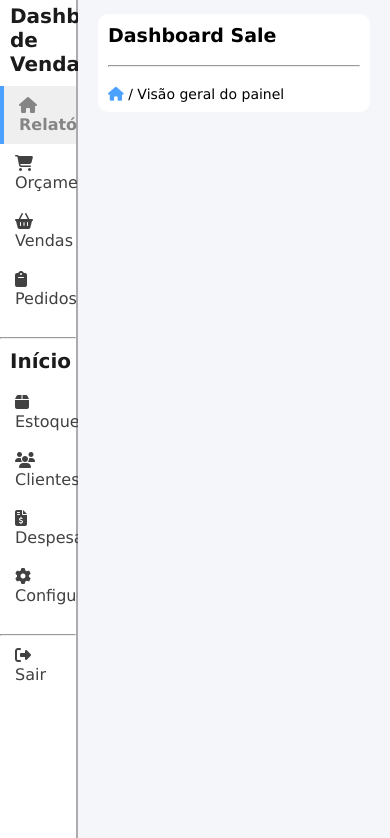
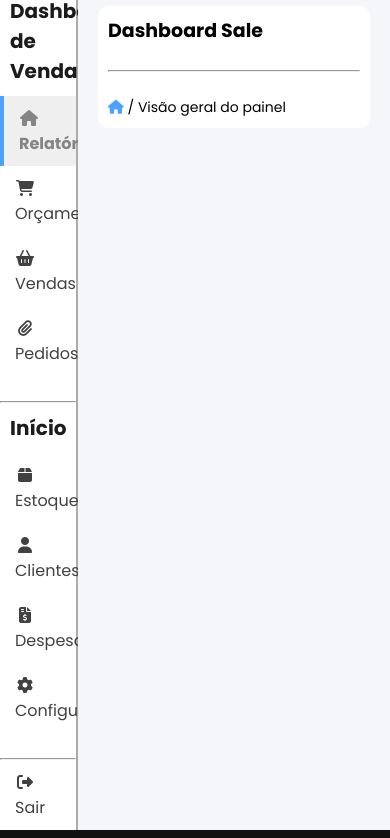
Before and after one commit to leonardo-matheus/Painel-Admin, a plain HTML site: page index.html in a window 390 px wide. Shown: the part 74-912 px from the top of the page. Drawn offline with Linux system fonts and the light colour scheme.

Commit message:
Responsividade da sidebar

```diff
--- a/css/style.css
+++ b/css/style.css
@@ -2,7 +2,7 @@
     margin: 0;
     padding: 0;
     box-sizing: border-box;
-    font-family: Verdana, Geneva, Tahoma, sans-serif;
+    font-family: 'Poppins', sans-serif;
 }
 
 html,body{
@@ -106,7 +106,7 @@ header{
     color: rgb(65, 65, 65);
 }
 
-.sidebar a:hover{
+.sidebar-itens a:hover {
     border-left: #4CA1FF 4px solid;
     background-color: #EFEFEF;
     color: #858585;
@@ -118,14 +118,13 @@ header{
 
 }
 
-.sidebar-items i{
-    display: inline-block;
+.sidebar-itens i{
     width: 20px;
-    height: 20px;
-    text-align: left;
+    text-align: center;
+    margin-right: 10px;
 }
 
-.sidebar-items{
+.sidebar-itens {
     display: flex;
     flex-direction: column;
     justify-content: center;
--- a/index.html
+++ b/index.html
@@ -3,6 +3,9 @@
 <head>
     <meta charset="UTF-8">
     <link rel="stylesheet" href="css/style.css">
+    <link rel="preconnect" href="https://fonts.googleapis.com">
+<link rel="preconnect" href="https://fonts.gstatic.com" crossorigin>
+<link href="https://fonts.googleapis.com/css2?family=Poppins:wght@400;500;700&display=swap" rel="stylesheet">
     <script src="https://kit.fontawesome.com/14d0506fa3.js" crossorigin="anonymous"></script>
     <meta name="viewport" content="width=device-width, initial-scale=1.0">
     <title>Dashboard</title>
@@ -39,14 +42,14 @@
             <a class="sidebar-active" href="#"><i class="fa-solid fa-house"></i> Relatórios</a>
             <a href="#"><i class="fa-solid fa-cart-shopping"></i> Orçamentos</a>
             <a href="#"><i class="fa-solid fa-basket-shopping"></i> Vendas</a>
-            <a href="#">  <i class="fa-solid fa-clipboard"></i> Pedidos</a>
+            <a href="#">  <i class="fa-solid fa-paperclip"></i> Pedidos</a>
         </div>
         <br/>
         <hr>
         <h3>Início</h3>
         <div class="sidebar-itens">
             <a href="#"> <i class="fa-solid fa-box"></i> Estoque</a>
-            <a href="#"><i class="fa-solid fa-users"></i> Clientes</a>
+            <a href="#"><i class="fa-solid fa-user"></i> Clientes</a>
             <a href="#"> <i class="fa-solid fa-file-invoice-dollar"></i> Despesas</a>
             <a href="#"><i class="fa-solid fa-gear"></i> Configurações</a>
         </div>
```
